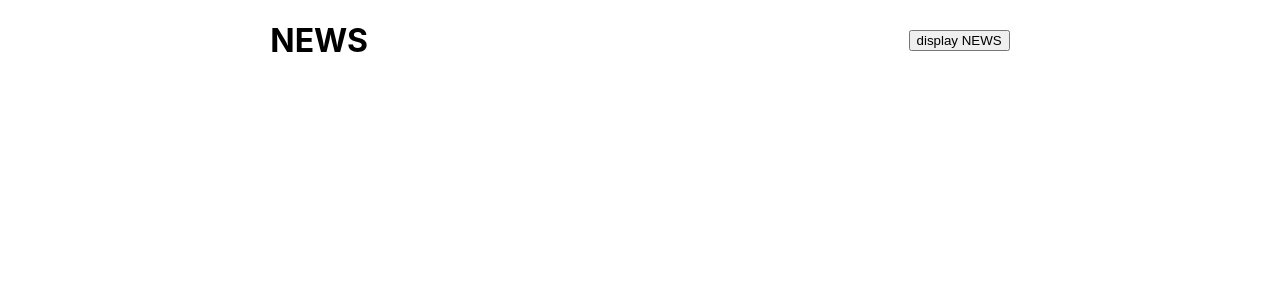
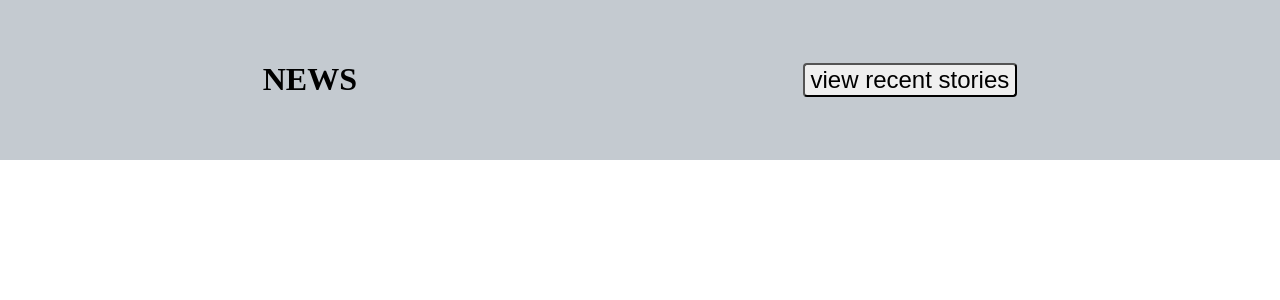
Before and after one commit to colev1/news-finder, a React (Create React App) app: page / in a window 1280 px wide. Shown: the top 300 px of the page. Built offline with nearby package versions, Linux system fonts and the light colour scheme.

Commit message:
Style nav bar with grey background

```diff
--- a/src/components/Main.js
+++ b/src/components/Main.js
@@ -12,7 +12,7 @@ const Main = ({ articles, showMoreArticles, filter }) => {
   }
 
   let displayedArticles = matchingArticles.map(article => {
-    return <li key={article.id}> {article.title} </li>
+    return <li key={`${article.date}_${article.updated}`}> {article.title} </li>
   })
 
   return (
--- a/src/components/Nav.js
+++ b/src/components/Nav.js
@@ -1,11 +1,11 @@
 import React from 'react';
 import '../styling/Nav.css';
 
-const Nav = ({fetchNews}) => {
+const Nav = ({ fetchNews }) => {
   return (
     <div className="nav-container">
       <h1> NEWS </h1>
-      <button onClick={fetchNews}> display NEWS </button>
+      <button onClick={fetchNews} className="nav-button"> view recent stories </button>
     </div>
   )
 }
--- a/src/helper.js
+++ b/src/helper.js
@@ -2,6 +2,12 @@ const cleanArticles = (articles) => {
   return articles.map(article => {
     return {
       title: article.title,
+      date: article.published_date,
+      updated: article.updated_date,
+      abstract: article.abstract,
+      byline: article.byline,
+      media: article.multimedia,
+      section: article.section
     }
   })
 }
--- a/src/styling/App.css
+++ b/src/styling/App.css
@@ -1,3 +1,4 @@
 .App {
   text-align: center;
+  font-family: 'Times New Roman', Times, serif;
 }
--- a/src/styling/Nav.css
+++ b/src/styling/Nav.css
@@ -2,4 +2,17 @@
   display: flex;
   justify-content: space-around;
   align-items: center;
+  background-color: #C4CAD0;
+  /* height: 200px;/ */
+  padding: 40px;
 }
+
+.nav-button {
+  border-radius: 4px;
+  font-size: 24px;
+}
+
+.nav-button:hover {
+  background-color: #878C8F;
+  cursor: pointer;
+}
```
